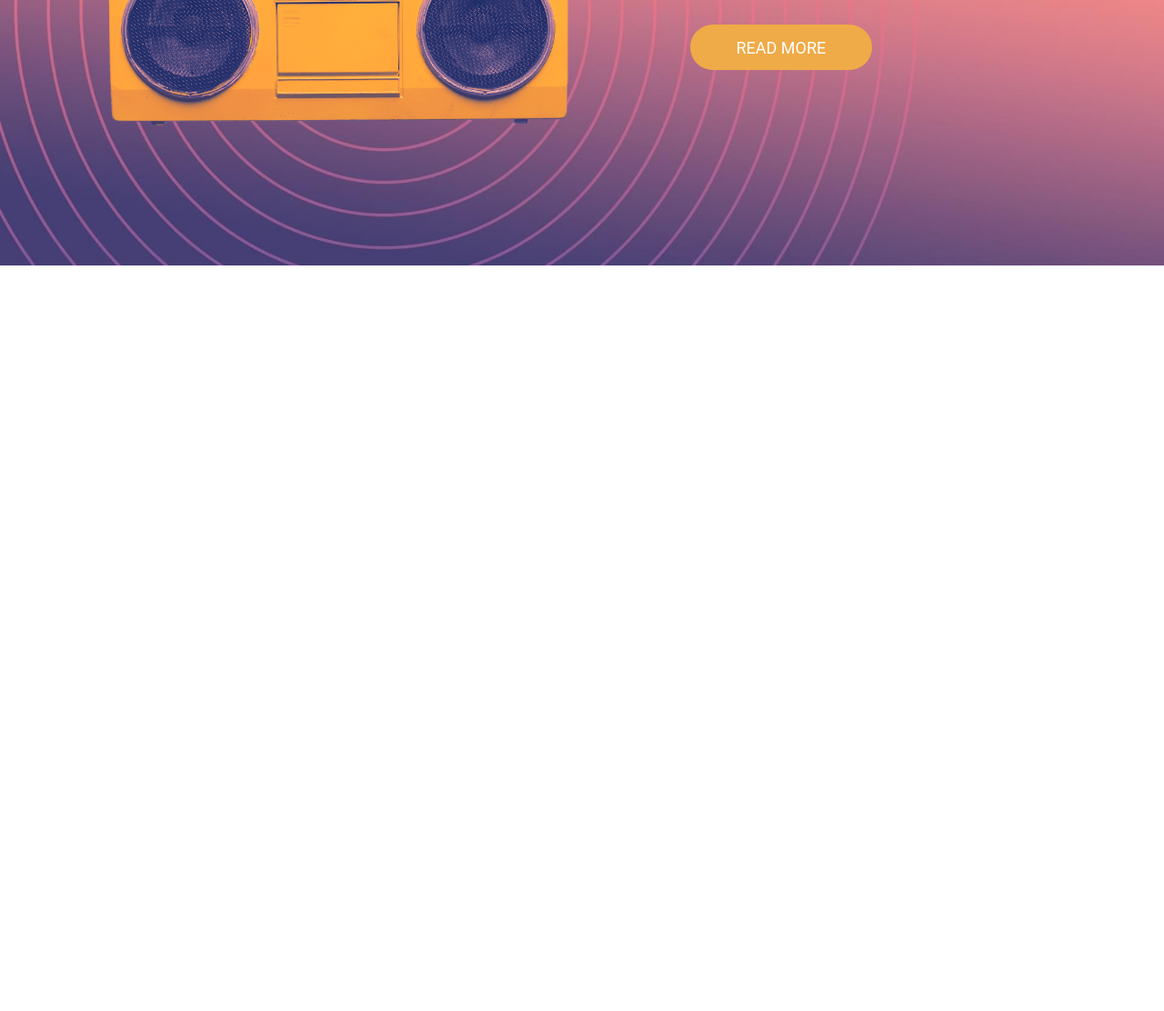
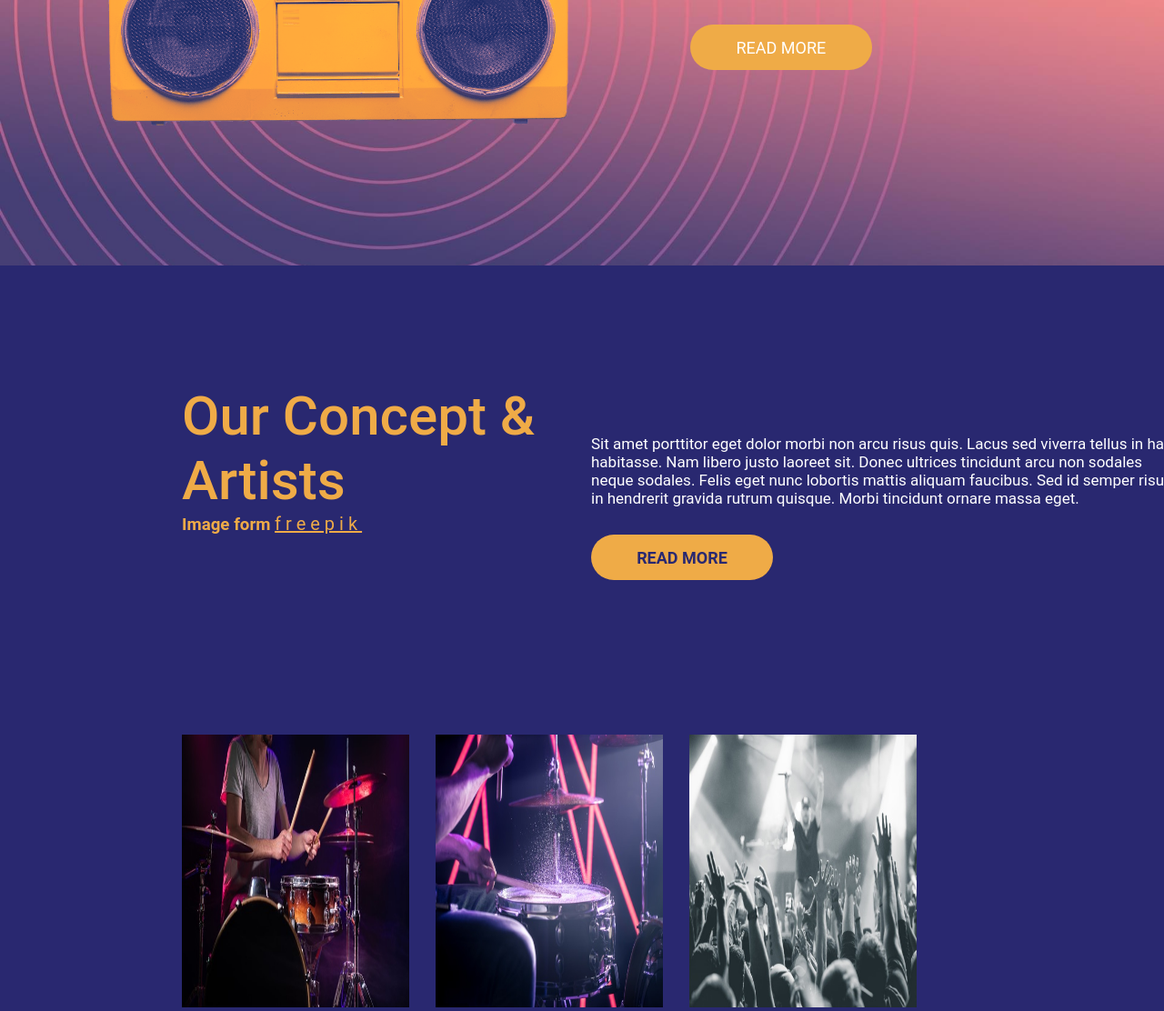
Before and after one commit to Soulnoah07/Projects, a plain HTML site: page index.html in a window 1280 px wide. Shown: the part 3522-4634 px from the top of the page at 91% size. Before the commit the page ends 3814 px from the top, so only its background shows below. Drawn offline with Linux system fonts and the light colour scheme.

Commit message:
section 5 completed and section 6 begins

```diff
--- a/index.html
+++ b/index.html
@@ -139,10 +139,25 @@
         </div>
     <section>
       <div class="part6">
+        <div class="contect-two">
+          <div class="a">
+          <h1>Our Concept & <br>Artists</h1>
+          <h3>Image form <a href="">freepik</a></h3>
+          </div>
+          <div class="b">
+            <p>Sit amet porttitor eget dolor morbi non arcu risus quis. Lacus sed viverra tellus in hac habitasse. Nam libero justo laoreet sit. Donec ultrices tincidunt arcu non sodales neque sodales. Felis eget nunc lobortis mattis aliquam faucibus. Sed id semper risus in hendrerit gravida rutrum quisque. Morbi tincidunt ornare massa eget.</p>
+            <button>READ MORE</button>
+          </div>
+        </div>
+        <div class="serie-img">
+          <img src="./icons/10005.jpg" alt="image">
+          <img src="./icons/10006.jpg" alt="image">
+          <img src="./icons/10007.jpg" alt="image">
+          <img src="./icons/10008.jpg" alt="image">
+        </div>
+      </div>
+    </section>
 
-      </div>
-
-    </section>
 
     <footer>
 
--- a/style.css
+++ b/style.css
@@ -299,3 +299,55 @@ font-size: 20px;
   color: #292870;
   background-color: white;
 }
+.part6{
+  height: 900px;
+  background-color: #292870;
+}
+.content-two{
+  display: inline-flex;
+}
+.a{
+  padding: 130px 0px 0px 200px;
+}
+.a > h1{
+  font-size: 60px;
+  font-weight: 500;
+  color:#efab47 ;
+}
+.a > h3{
+  color: #efab47;
+}
+.a >h3 > a{
+  color: #efab47;
+}
+.b{
+  height: 300px;
+  width: 650px;
+  margin-left: 650px;
+  margin-top: -110px;
+  font-size: 17px
+}
+.b > button{
+  margin-top: 30px;
+  height: 50px;
+  width: 200px;
+  background-color: #efab47;
+  color: #292870;
+  font-size: 18px;
+  font-weight: 600;
+  border: none;
+  border-radius: 50px;
+}
+.b > button:hover{
+  background-color: white;
+}
+.serie-img{
+  padding:30px 50px 0px 200px;
+}
+.serie-img > img{
+  display: inline-flex ;
+  height: 300px;
+  width: 250px;
+  background-size: cover;
+  padding-right: 25px;
+}
```
